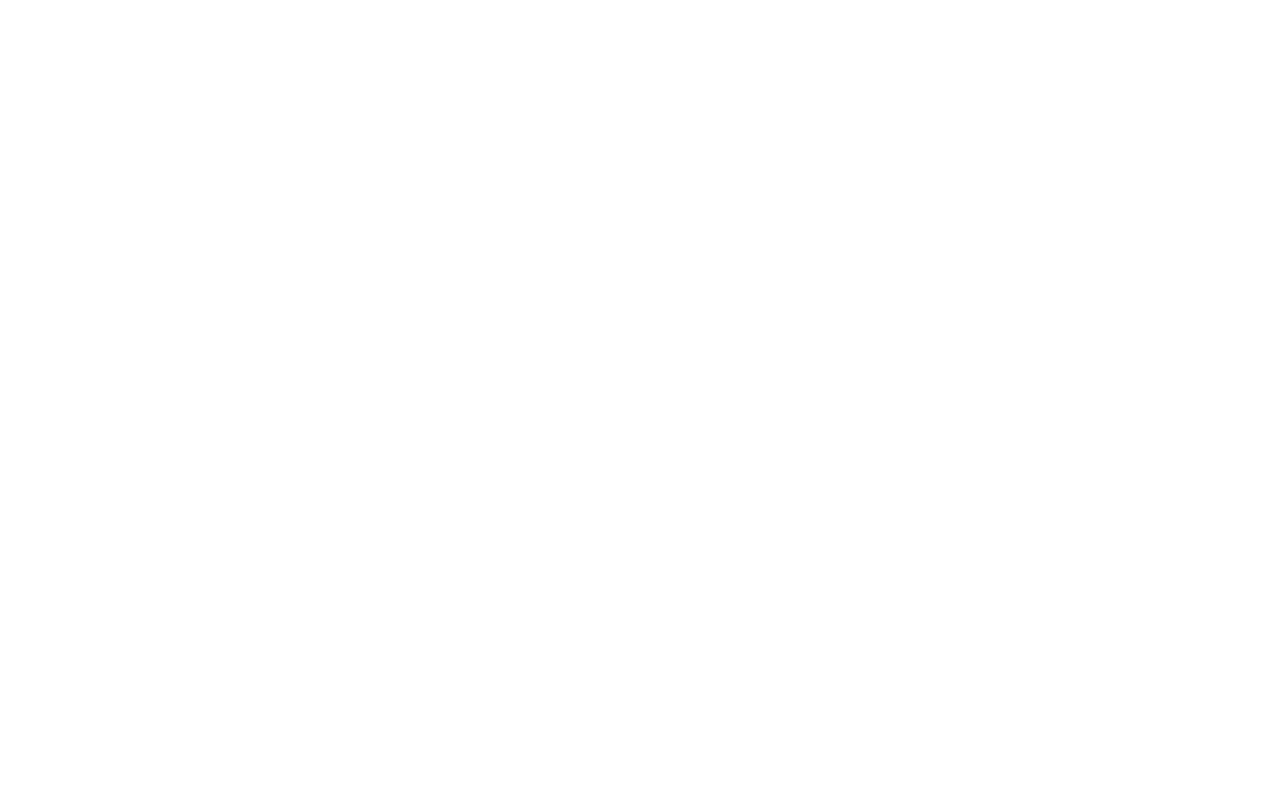
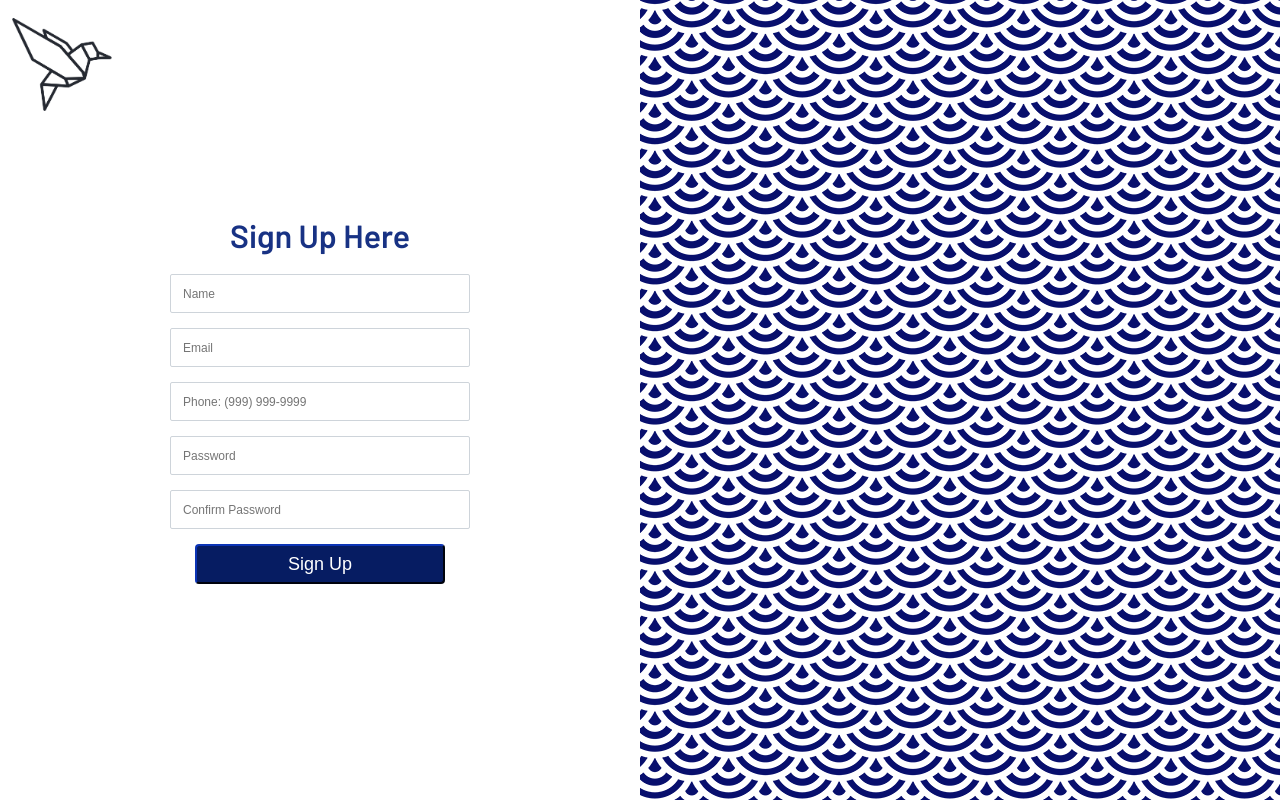
Before and after one commit to savaliyak53/Touch-Health-Intelligent, a React (Create React App) app: page / in a window 1280 px wide. Before the commit this address had no page. Built offline with nearby package versions, Linux system fonts and the light colour scheme.

Commit message:
redirect to signup page on route not found or home page

```diff
--- a/src/Routes/index.js
+++ b/src/Routes/index.js
@@ -11,6 +11,9 @@ const AppRoutes = () => {
             <Routes>
                 <Route path={ROUTES.signUp} element={<SignUp />} />
                 <Route path={ROUTES.verify} element={<Verify />} />
+                <Route path="/" element={<SignUp />} />
+                <Route path="*" element={<SignUp />} />
+
             </Routes>
         </React.Suspense>
     )
```
